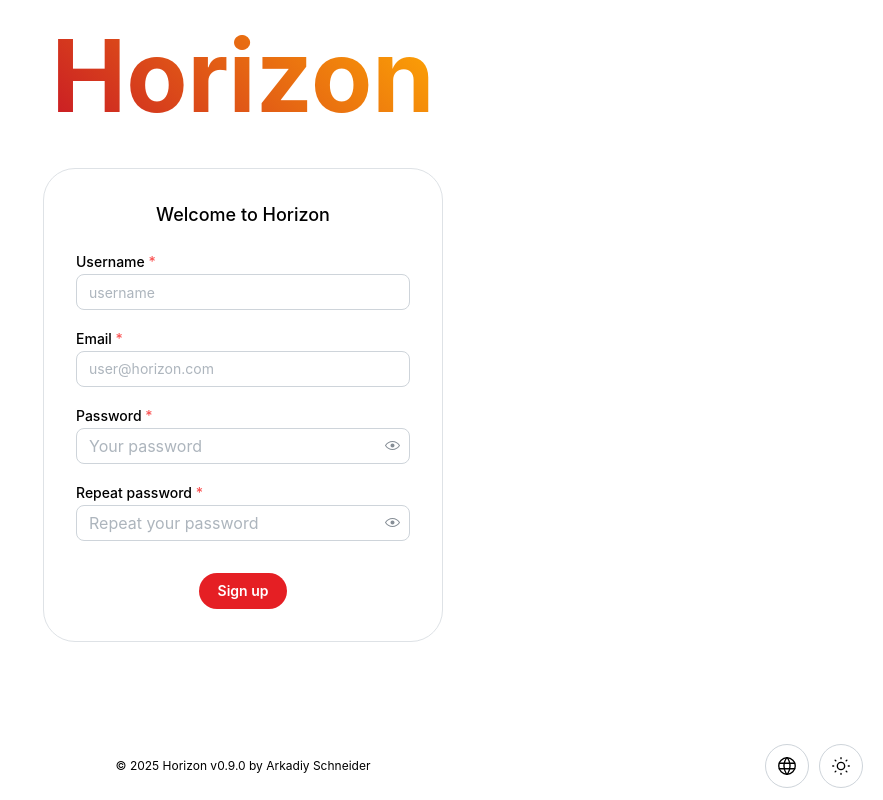
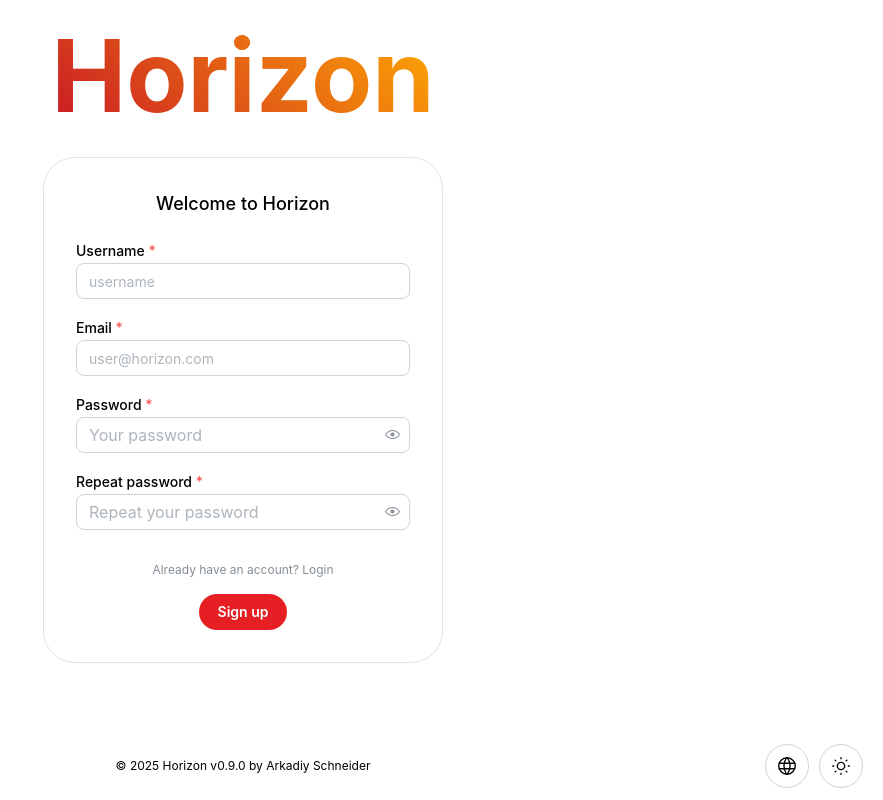
Before and after one commit to TheBandik/Horizon, a React app in the folder src/frontend/: page /auth/register in a window 1280 px wide. Shown: the whole page, without its empty margins (397-1280 px from the left). Built offline with nearby package versions, Linux system fonts and the light colour scheme; no server answers; the HTML template or start-up script is replaced by a standard one.

Commit message:
add navigation between register and login forms

```diff
--- a/src/frontend/src/pages/auth/LoginForm.tsx
+++ b/src/frontend/src/pages/auth/LoginForm.tsx
@@ -1,14 +1,14 @@
-import { Anchor, Button, PasswordInput, Stack, TextInput } from '@mantine/core';
-import { useForm } from '@mantine/form';
-import { useTranslation } from 'react-i18next';
-import { type ApiError, loginUser } from '../../api/auth/auth.ts';
-import { useNavigate } from 'react-router-dom';
-import { SmartCaptcha } from '@yandex/smart-captcha';
-import { useState, useCallback } from 'react';
-import { setToken } from '../../api/auth/token.ts';
+import {Anchor, Button, PasswordInput, Stack, TextInput} from '@mantine/core';
+import {useForm} from '@mantine/form';
+import {useTranslation} from 'react-i18next';
+import {type ApiError, loginUser} from '../../api/auth/auth.ts';
+import {useNavigate} from 'react-router-dom';
+import {SmartCaptcha} from '@yandex/smart-captcha';
+import {useCallback, useState} from 'react';
+import {setToken} from '../../api/auth/token.ts';
 
 export function LoginForm() {
-    const { t } = useTranslation();
+    const {t} = useTranslation();
     const navigate = useNavigate();
 
     const [captchaToken, setCaptchaToken] = useState<string | null>(null);
@@ -46,7 +46,7 @@ export function LoginForm() {
         try {
             setSubmitting(true);
 
-            const { accessToken} = await loginUser({
+            const {accessToken} = await loginUser({
                 login: values.login,
                 password: values.password,
                 captchaToken,
@@ -90,7 +90,7 @@ export function LoginForm() {
                 />
 
                 <SmartCaptcha
-                    key={captchaKey} // важный момент: reset через key
+                    key={captchaKey}
                     sitekey={import.meta.env.VITE_YANDEX_SMARTCAPTCHA_SITEKEY}
                     language="ru"
                     onSuccess={handleCaptchaSuccess}
@@ -99,7 +99,12 @@ export function LoginForm() {
             </Stack>
 
             <Stack justify="space-between" mt="xl" align="center">
-                <Anchor component="button" type="button" c="dimmed" size="xs">
+                <Anchor component="button" type="button" c="dimmed" size="xs"
+                        onClick={(event) => {
+                            event.preventDefault();
+                            navigate("/auth/register", { replace: true });
+                        }}
+                >
                     {t('no_account')}
                 </Anchor>
                 <Button
--- a/src/frontend/src/pages/auth/RegisterForm.tsx
+++ b/src/frontend/src/pages/auth/RegisterForm.tsx
@@ -1,4 +1,4 @@
-import {Button, PasswordInput, Stack, TextInput,} from '@mantine/core';
+import {Anchor, Button, PasswordInput, Stack, TextInput,} from '@mantine/core';
 import {useForm} from '@mantine/form';
 import {useTranslation} from 'react-i18next';
 import {type ApiError, registerUser} from "../../api/auth/auth.ts";
@@ -92,9 +92,19 @@ export function RegisterForm() {
                     radius="md"
                     {...form.getInputProps('repeated_password')}
                 />
+
             </Stack>
 
             <Stack justify="space-between" mt="xl" align={"center"}>
+                <Anchor component="button" type="button" c="dimmed" size="xs"
+                        onClick={(event) => {
+                            event.preventDefault();
+                            navigate("/auth/login", { replace: true });
+                        }}
+                >
+                    Already have an account? Login
+                </Anchor>
+
                 <Button type="submit" w={"fit-content"}>
                     {t("signup_button")}
                 </Button>
```
